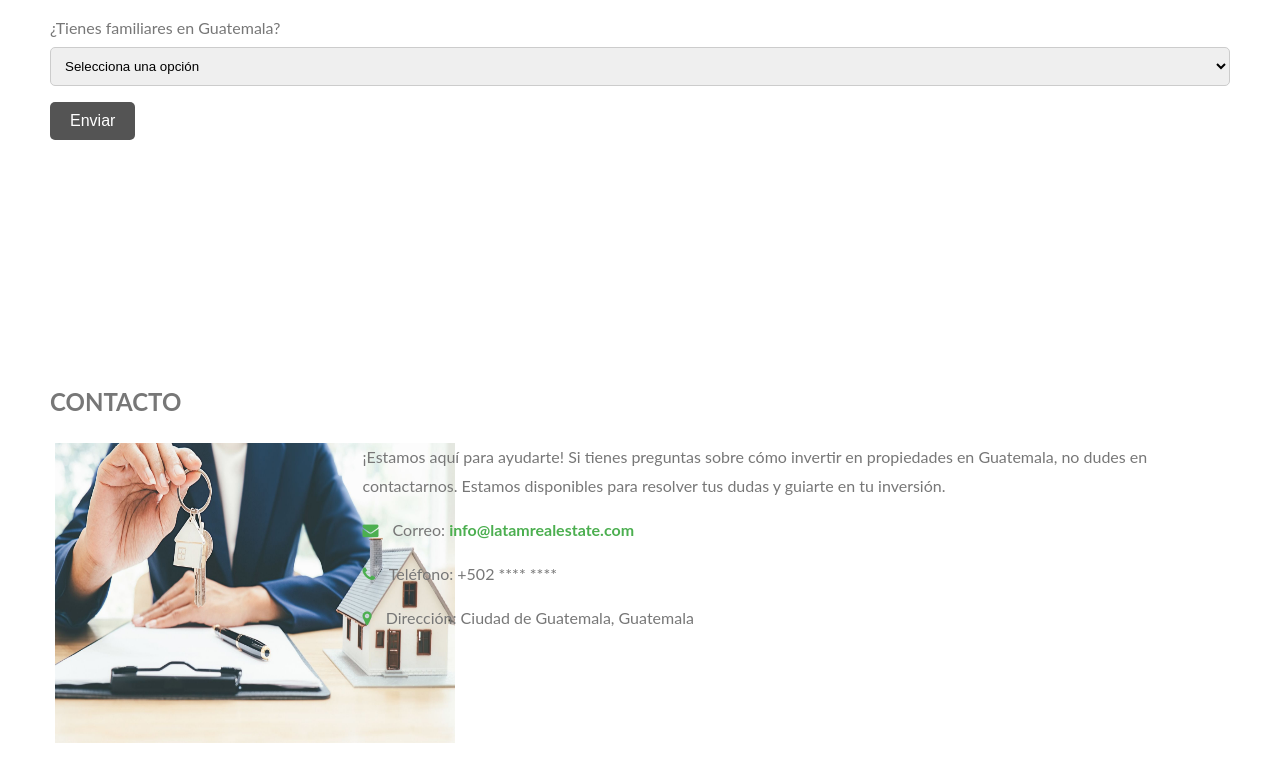
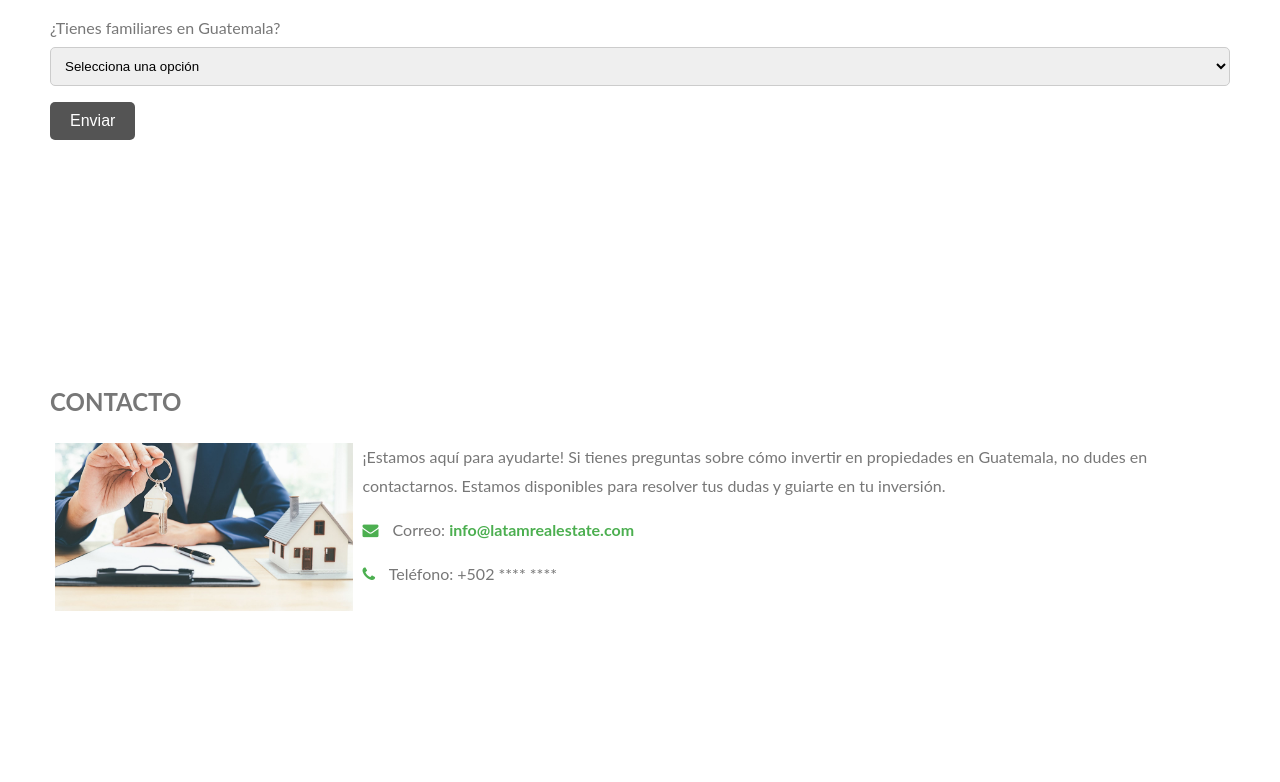
Before and after one commit to Isabella0334/LatamRealEstate, a plain HTML site: page index.html in a window 1280 px wide. Shown: the part 2925-3707 px from the top of the page. After the commit the page ends 3594 px from the top, so only its background shows below. Drawn offline with Linux system fonts and the light colour scheme.

Commit message:
Final touches

```diff
--- a/index.html
+++ b/index.html
@@ -408,7 +408,7 @@ input[type="text"], input[type="number"], input[type="email"], select, textarea
     <div class="row">
       <div class="column">
         <div class="contact-image">
-            <img src="imagenes/imagencontacto.jpg" alt="Imagen de Contacto" width="400" height="300">
+            <img src="imagenes/imagencontacto.jpg" alt="Imagen de Contacto" style="width:100%">
         </div>
       </div>
       <div class="column"></div>
@@ -417,7 +417,6 @@ input[type="text"], input[type="number"], input[type="email"], select, textarea
 
         <p><i class="fa fa-envelope"></i> Correo: <a href="mailto:info@latamrealestate.com">info@latamrealestate.com</a></p>
         <p><i class="fa fa-phone"></i> Teléfono: +502 **** ****</p>
-        <p><i class="fa fa-map-marker"></i> Dirección: Ciudad de Guatemala, Guatemala</p>
     </div>
       </div>
     </div>
```
